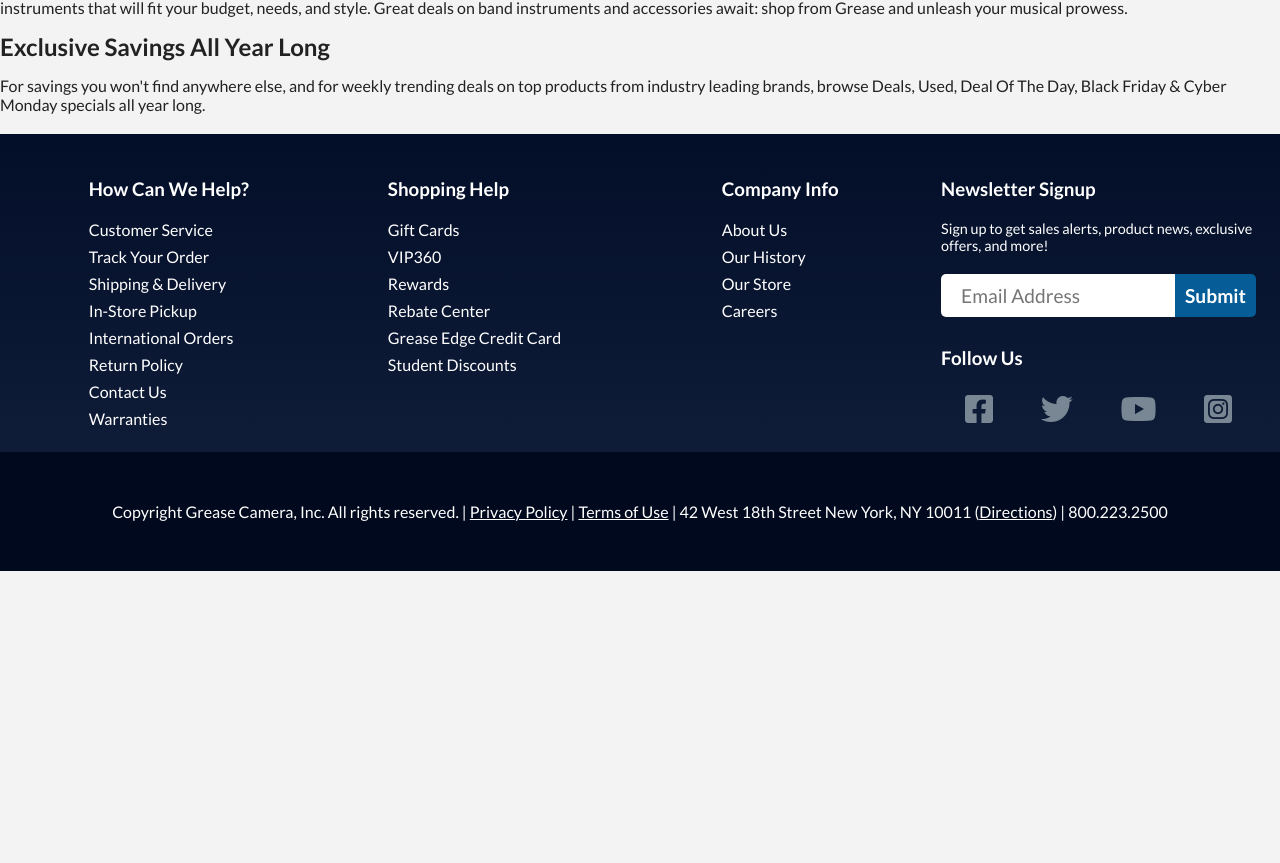
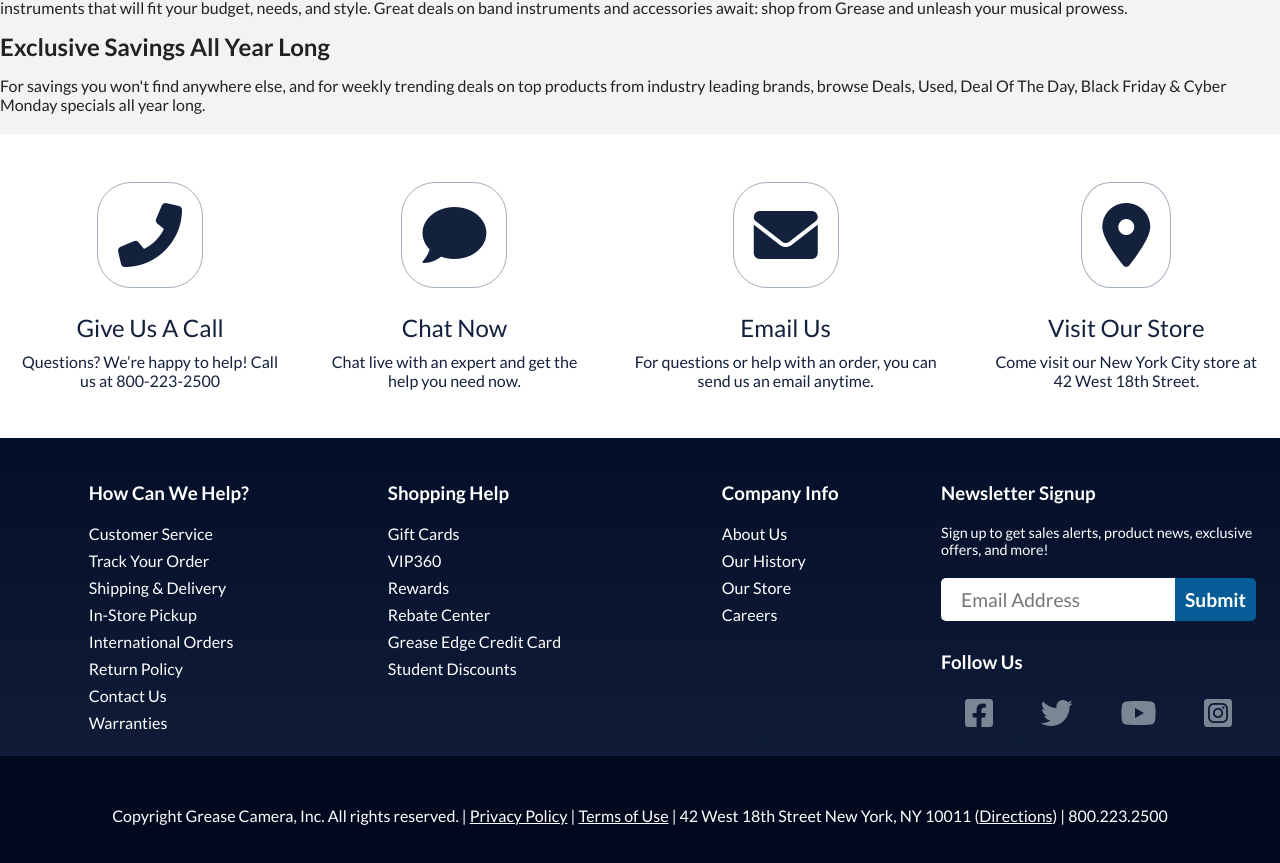
Before and after one commit to alRegus/grease, a React (Create React App) app: page /category in a window 1280 px wide. Shown: the part 1654-2517 px from the top of the page. Before the commit the page ends 2225 px from the top, so only its background shows below. Built offline with nearby package versions, Linux system fonts and the light colour scheme; no server answers.

Commit message:
created Help and HelpPart components and scss

```diff
--- a/src/App.js
+++ b/src/App.js
@@ -5,6 +5,7 @@ import About from "./components/About";
 import Footer from "./components/Footer";
 import FrontPage from "./pages/FrontPage";
 import CategoryPage from "./pages/CategoryPage";
+import Help from "./components/help/Help";
 
 function App() {
   return (
@@ -15,6 +16,7 @@ function App() {
         <Route path="category" element={<CategoryPage />} />
       </Routes>
       <About />
+      <Help />
       <Footer />
     </>
   );
--- /dev/null
+++ b/src/components/help/Help.js
@@ -0,0 +1,46 @@
+import React from "react";
+
+import HelpPart from "./HelpPart";
+import classes from "./Help.module.scss";
+
+export default function Help() {
+  return (
+    <section className={classes["help-section"]}>
+      <nav>
+        <ul>
+          <HelpPart
+            icon="fa-solid fa-phone-flip"
+            header="Give Us A Call"
+            description="Questions? We’re happy to help! Call us at 800-223-2500"
+            linkTo=""
+          />
+          <HelpPart
+            icon="fa-solid fa-comment"
+            header="Chat Now"
+            description="Chat live with an expert and get the help you need now."
+            linkTo=""
+          />
+          <HelpPart
+            icon="fa-solid fa-envelope"
+            header="Email Us"
+            description="For questions or help with an order, you can send us an email anytime."
+            linkTo=""
+          />
+          <HelpPart
+            icon="fa-solid fa-location-dot"
+            header="Visit Our Store"
+            description="Come visit our New York City store at 42 West 18th Street."
+            linkTo=""
+          />
+        </ul>
+      </nav>
+    </section>
+  );
+}
+
+/*
+--- phone
+ --- chat
+fa-solid fa-envelope ---email
+<fa-solid fa-location-dot --- location
+*/
--- /dev/null
+++ b/src/components/help/Help.module.scss
@@ -0,0 +1,39 @@
+.help-section {
+  padding: 48px 0;
+  background-color: #fff;
+  nav {
+    max-width: 1400px;
+    margin: 0 auto;
+    ul {
+      display: flex;
+      gap: 50px;
+      padding: 0 20px;
+      li {
+        list-style-type: none;
+        a {
+          display: flex;
+          flex-direction: column;
+          color: #14213d;
+          text-decoration: none;
+          i {
+            font-size: 4rem;
+            border: solid 1px #00264c5c;
+            padding: 20px;
+            border-radius: 32%;
+          }
+          div {
+            padding-top: 25px;
+            h2 {
+              text-align: center;
+              padding-bottom: 10px;
+              font-weight: 400;
+            }
+            p {
+              text-align: center;
+            }
+          }
+        }
+      }
+    }
+  }
+}
--- /dev/null
+++ b/src/components/help/HelpPart.js
@@ -0,0 +1,15 @@
+import React from "react";
+
+export default function HelpPart({ icon, header, description, linkTo }) {
+  return (
+    <li>
+      <a href={linkTo}>
+        <i className={icon}></i>
+        <div>
+          <h2>{header}</h2>
+          <p>{description}</p>
+        </div>
+      </a>
+    </li>
+  );
+}
--- a/src/pages/FrontPage.js
+++ b/src/pages/FrontPage.js
@@ -7,11 +7,11 @@ import MainDeals from "../components/front-page/MainDeals";
 
 export default function FrontPage() {
   return (
-    <>
+    <main>
       <MainSlider />
       <MainPopularCategories />
       <MainFeaturedBrands />
       <MainDeals />
-    </>
+    </main>
   );
 }
```
